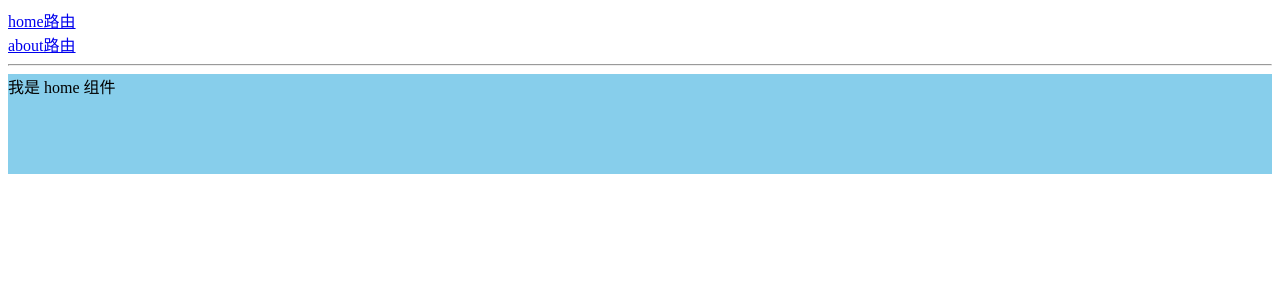
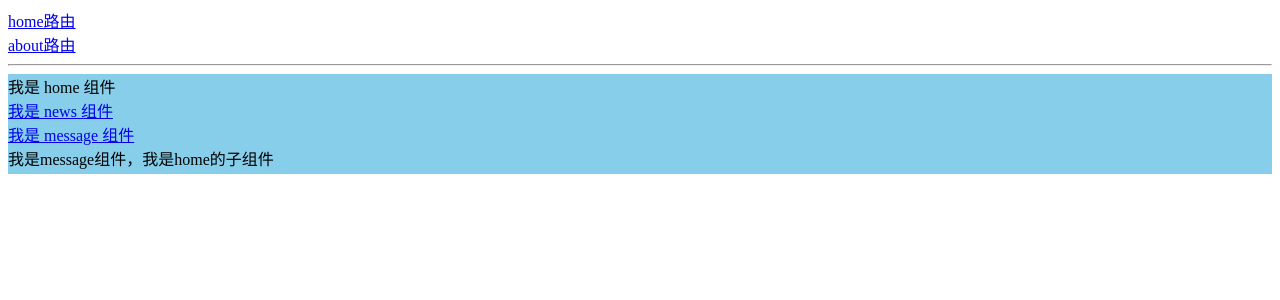
Before and after one commit to dengwenj/react_router, a React (Create React App) app: page /home/message in a window 1280 px wide. Shown: the top 300 px of the page. Built offline with nearby package versions, Linux system fonts and the light colour scheme.

Commit message:
Switch 的使用

```diff
--- a/src/App.js
+++ b/src/App.js
@@ -1,5 +1,5 @@
 import React from 'react'
-import { Link, Route } from 'react-router-dom'
+import { Link, Route, Switch } from 'react-router-dom'
 
 import About from './pages/About'
 import Home from './pages/Home'
@@ -7,12 +7,17 @@ import Home from './pages/Home'
 export default function App() {
   return (
     <div>
+      {/* 路由组件接收 3 个固定的属性 history location match 在 props 里面 */}
       <Link to="/home">home路由</Link>
       <br />
       <Link to="/about">about路由</Link>
       <hr />
-      <Route path="/home" component={Home} />
-      <Route path="/about" component={About} />
+      <Switch>
+        <Route path="/home" component={Home} />
+        <Route path="/about" component={About} />
+        {/* 这样的话就会一次往下找，找到了也会往下找 加了 Switch 的话找到了就不会往下找了 */}
+        {/* <Route path="/home" component={About} />  */}
+      </Switch>
     </div>
   )
 }
--- a/src/pages/About/index.jsx
+++ b/src/pages/About/index.jsx
@@ -1,5 +1,10 @@
-import React from 'react'
+import React, { useState } from 'react'
 
-export default function About() {
-  return <div>我是about组件</div>
+export default function About(props) {
+  // console.log(props) // 路由组件的 三个属性在 props 里面
+  const [state] = useState({
+    height: 100,
+    backgroundColor: 'pink',
+  })
+  return <div style={state}>我是about组件</div>
 }
--- a/src/pages/Home/index.jsx
+++ b/src/pages/Home/index.jsx
@@ -1,11 +1,28 @@
-import React from 'react'
-import { useState } from 'react'
+import React, { Component } from 'react'
+import { Route, Link } from 'react-router-dom'
 
-export default function Home() {
-  const [state] = useState({
-    height: 100,
-    backgroundColor: 'skyblue',
-  })
+import Message from '../Message'
+import News from '../News'
 
-  return <div style={state}>我是 home 组件</div>
+export default class Home extends Component {
+  state = {
+    style: {
+      height: 100,
+      backgroundColor: 'skyblue',
+    },
+  }
+  render() {
+    // console.log(this)
+    const { style } = this.state
+    return (
+      <div style={style}>
+        我是 home 组件 <br />
+        <Link to="/home/news">我是 news 组件</Link>
+        <br />
+        <Link to="/home/message">我是 message 组件 </Link>
+        <Route path="/home/news" component={News} />
+        <Route path="/home/message" component={Message} />
+      </div>
+    )
+  }
 }
--- /dev/null
+++ b/src/pages/Message/index.jsx
@@ -0,0 +1,7 @@
+import React, { Component } from 'react'
+
+export default class Message extends Component {
+  render() {
+    return <div>我是message组件，我是home的子组件</div>
+  }
+}
--- /dev/null
+++ b/src/pages/News/index.jsx
@@ -0,0 +1,7 @@
+import React, { Component } from 'react'
+
+export default class News extends Component {
+  render() {
+    return <div>我是news组件，我是home的子组件</div>
+  }
+}
```
